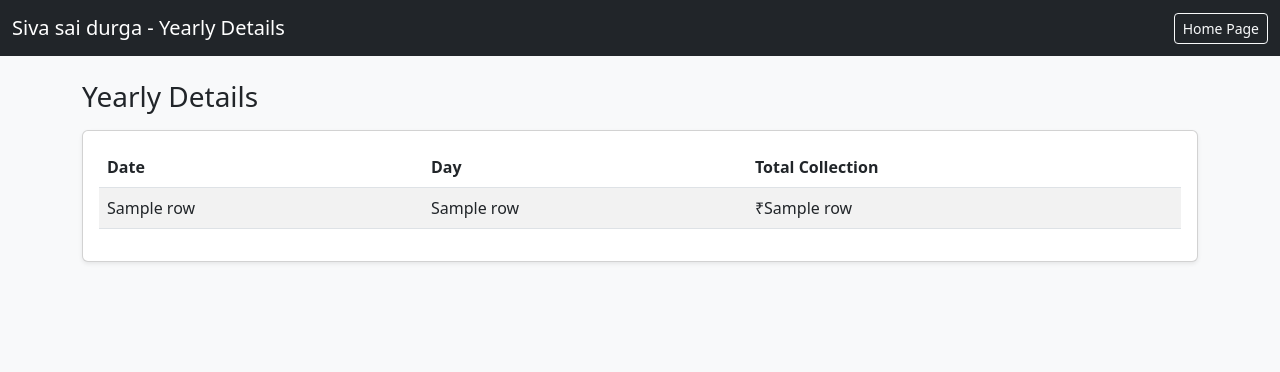
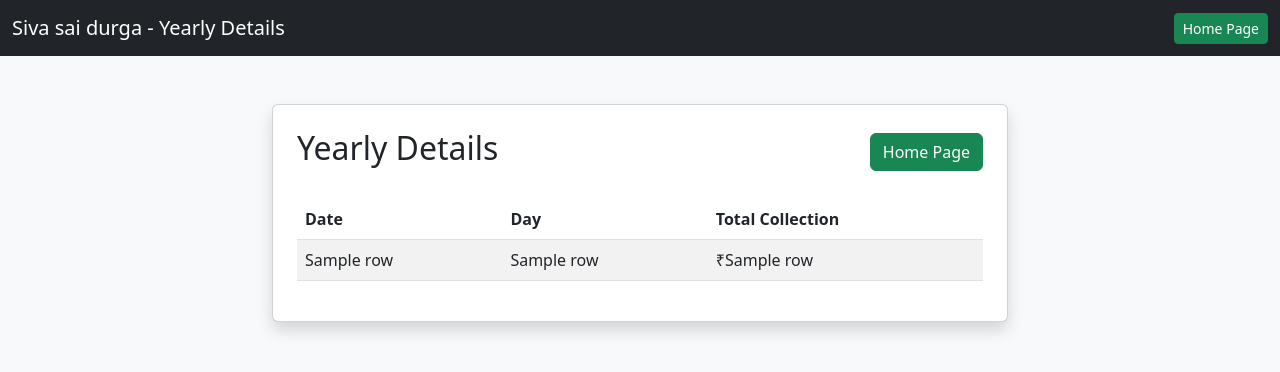
Before and after one commit to RohithSriSai143/shop-ledger, a Flask app: template templates/yearly_details.html in a window 1280 px wide. Shown: the top 372 px of the page. Run offline with Flask 3, Linux system fonts and the light colour scheme; the template is opened without the code that fills it: most values are stand-ins (such as "Sample title", 1, 10 or a date in 2020).

Commit message:
Refactor yearly details layout and improve styling

```diff
--- a/templates/yearly_details.html
+++ b/templates/yearly_details.html
@@ -10,14 +10,18 @@
     <nav class="navbar navbar-dark bg-dark">
         <div class="container-fluid">
             <a class="navbar-brand" href="/dashboard">Siva sai durga - Yearly Details</a>
-            <a href="/dashboard" class="btn btn-outline-light btn-sm">Home Page</a>
+            <a href="/dashboard" class="btn btn-success btn-sm">Home Page</a>
         </div>
     </nav>
 
-    <div class="container mt-4">
-        <h3 class="mb-3">Yearly Details</h3>
-        <div class="card shadow-sm">
-            <div class="card-body">
+    <div class="container mt-5">
+        <div class="row justify-content-center">
+            <div class="col-md-8">
+                <div class="card p-4 shadow">
+                    <div class="d-flex justify-content-between align-items-center mb-4">
+                        <h2>Yearly Details</h2>
+                        <a href="/dashboard" class="btn btn-success">Home Page</a>
+                    </div>
                     <table class="table table-striped">
                         <thead>
                             <tr>
@@ -39,5 +43,6 @@
                 </div>
             </div>
         </div>
+    </div>
 </body>
 </html>
```
Lines whose indentation alone changed are shown as unchanged.
